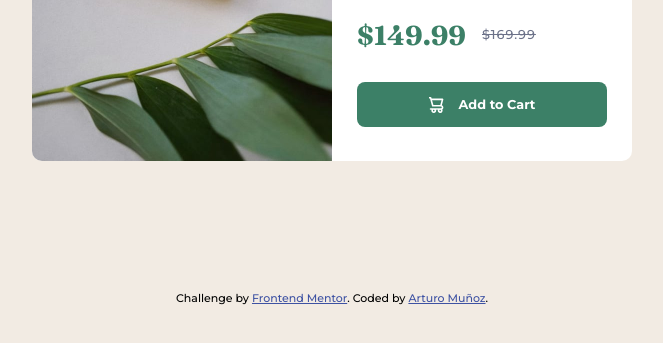
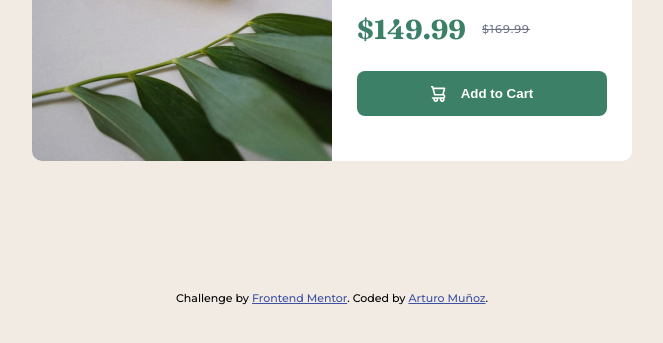
Before and after one commit to arturo0427/Product-preview-card-component, a plain HTML site: page index.html in a window 1280 px wide. Shown: the part 419-762 px from the top of the page, without its empty margins (308-971 px from the left). Drawn offline with Linux system fonts and the light colour scheme.

Commit message:
Suggestions

```diff
--- a/css/style.css
+++ b/css/style.css
@@ -73,7 +73,7 @@ body {
 
 .card__content__body__price {
     display: flex;
-    align-items: flex-end;
+    align-items: center;
     margin-bottom: 15px;
 }
 
@@ -84,17 +84,22 @@ body {
     flex-grow: 0.2;
 }
 
-.card__content__body__price span {
+.card__content__body__price del {
     flex-grow: 1;
-    text-decoration: line-through;
+    color: var(--Darkgrayishblue);
+    font-size: 0.7em;
+    /* text-decoration: line-through; */
     letter-spacing: 1px;
 
 }
 
 .card__content__body__button {
+    color: var(--White);
+    font-weight: 700;
     display: flex;
     align-items: center;
     justify-content: center;
+    border: none;
     background-color: var(--Darkcyan);
     height: 45px;
     border-radius: 8px;
@@ -111,11 +116,6 @@ body {
     margin-right: 15px;
 }
 
-.card__content__body__button p {
-    color: var(--White);
-    font-size: 0.8em;
-    font-weight: 700;
-}
 
 .attribution {
     font-size: 11px;
--- a/index.html
+++ b/index.html
@@ -15,9 +15,11 @@
 <body>
   <main class="card">
     <article class="card__content">
-      <div class="card__content__header">
-        <img src="images/image-product-mobile.jpg" alt="Product">
-      </div>
+
+      <picture class="card__content__header">
+        <source media="(min-width: 894px)" srcset="images/image-product-desktop.jpg">
+        <img src="./images/image-product-mobile.jpg" alt="Product">
+      </picture>
 
       <div class="card__content__body">
         <span>Perfume</span>
@@ -32,19 +34,21 @@
         </div>
         <div class="card__content__body__price">
           <h2>$149.99</h2>
-          <span>$169.99</span>
+          <del>$169.99</del>
         </div>
-        <div class="card__content__body__button">
-          <img src="images/icon-cart.svg" alt="Icon cart">
-          <p>Add to Cart</p>
-        </div>
+
+        <button type="submit" class="card__content__body__button"><img alt aria-hidden="true" src="images/icon-cart.svg"
+            alt="Icon cart">Add to Cart</button>
+
+
+
       </div>
     </article>
   </main>
-  <div class="attribution">
+  <footer class="attribution">
     Challenge by <a href="https://www.frontendmentor.io?ref=challenge" target="_blank">Frontend Mentor</a>.
     Coded by <a href="https://www.frontendmentor.io/profile/arturo0427" target="_blank">Arturo Muñoz</a>.
-  </div>
+  </footer>
 </body>
 
 </html>
```
